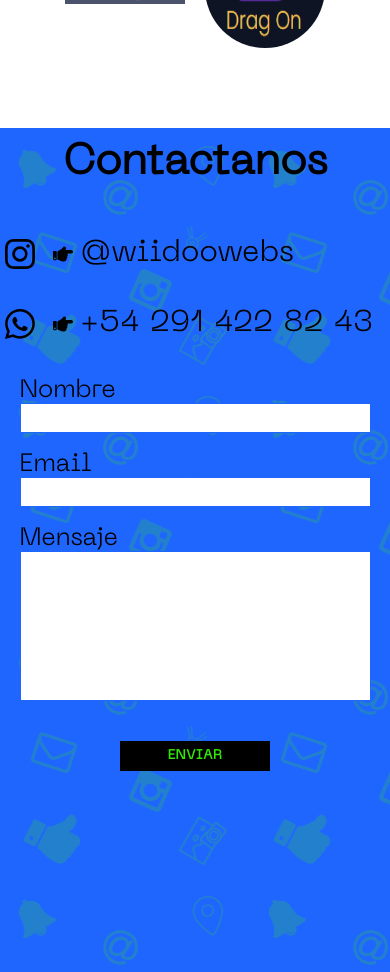
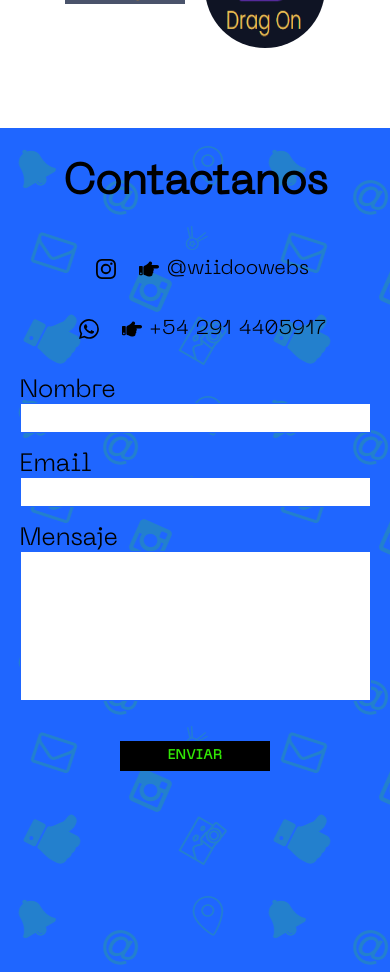
Before and after one commit to SmaelNicolas/wiidoo, a React (Create React App) app: page / in a window 390 px wide. Shown: the part 5560-6532 px from the top of the page. Built offline with nearby package versions, Linux system fonts and the light colour scheme.

Commit message:
about us

```diff
--- a/src/Components/IconMedia/IconMedia.jsx
+++ b/src/Components/IconMedia/IconMedia.jsx
@@ -2,27 +2,34 @@ import React from "react";
 import { BsInstagram } from "react-icons/bs";
 import { BsWhatsapp } from "react-icons/bs";
 import { FaHandPointRight } from "react-icons/fa";
+import { openInNewTab } from "../../Helpers/openInNewTab";
 import "./iconMedia.css";
 
 export const IconMedia = () => {
 	return (
 		<div className='iconMedia'>
-			<div className='iconMedia--line'>
-				<BsInstagram
-					className='iconMedia--line--icon'
-					onClick={() => console.log("click")}
-				/>
+			<div
+				className='iconMedia--line'
+				onClick={() =>
+					openInNewTab("https://www.instagram.com/wiidoowebs/")
+				}
+			>
+				<BsInstagram className='iconMedia--line--icon' />
 				<FaHandPointRight className='iconMedia--line--hand' />
 				<div className='iconMedia--line--text'>@wiidoowebs</div>
 			</div>
-			<div className='iconMedia--line'>
-				<BsWhatsapp
-					className='iconMedia--line--icon'
-					onClick={() => console.log("click")}
-				/>
+			<div
+				className='iconMedia--line'
+				onClick={() =>
+					openInNewTab(
+						"https://api.whatsapp.com/send/?phone=2914405917"
+					)
+				}
+			>
+				<BsWhatsapp className='iconMedia--line--icon' />
 				<FaHandPointRight className='iconMedia--line--hand' />
 
-				<div className='iconMedia--line--text'>+54 291 422 82 43</div>
+				<div className='iconMedia--line--text'>+54 291 4405917</div>
 			</div>
 		</div>
 	);
--- a/src/Components/IconMedia/iconMedia.css
+++ b/src/Components/IconMedia/iconMedia.css
@@ -9,7 +9,7 @@
 }
 
 .iconMedia--line {
-	width: 400px;
+	max-width: 400px;
 	display: flex;
 	flex-direction: row;
 	justify-content: flex-start;
@@ -45,3 +45,9 @@
 		left: 40px;
 	}
 }
+
+@media (max-width: 500px) {
+	.iconMedia--line {
+		font-size: 20px;
+	}
+}
--- a/src/Components/WhatsApp/WhatsApp.jsx
+++ b/src/Components/WhatsApp/WhatsApp.jsx
@@ -10,7 +10,7 @@ export const WhatsApp = () => {
 			src={imgWhatsapp}
 			alt='wtsp redirect'
 			onClick={() =>
-				openInNewTab("https://api.whatsapp.com/send/?phone=")
+				openInNewTab("https://api.whatsapp.com/send/?phone=2914405917")
 			}
 			className='whatsAppButton'
 		/>
--- a/src/Sections/Contact/contact.css
+++ b/src/Sections/Contact/contact.css
@@ -1,6 +1,7 @@
 .contact {
 	width: 100%;
 	min-height: 100vh;
+	padding: 20px 0px;
 	display: flex;
 	flex-direction: column;
 	background-image: url("../../Assets/Imgs/bg.png");
```
